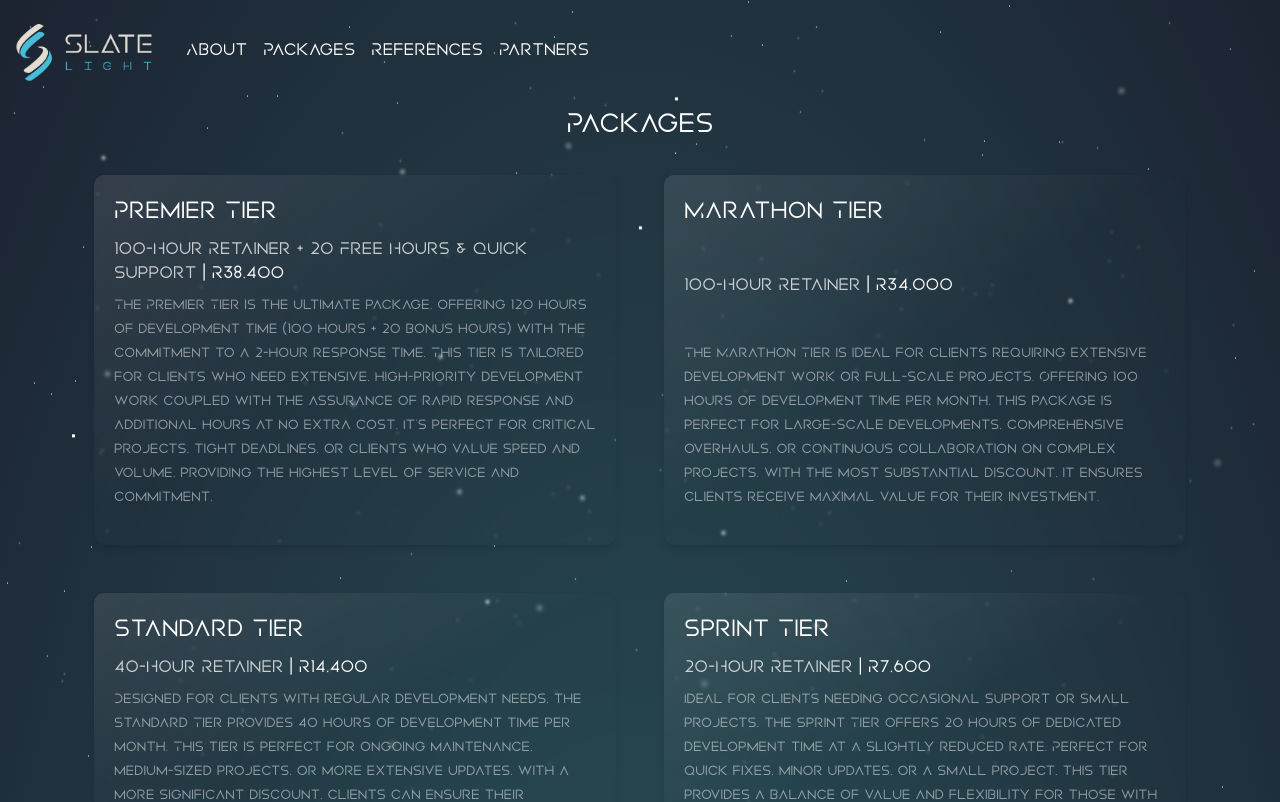
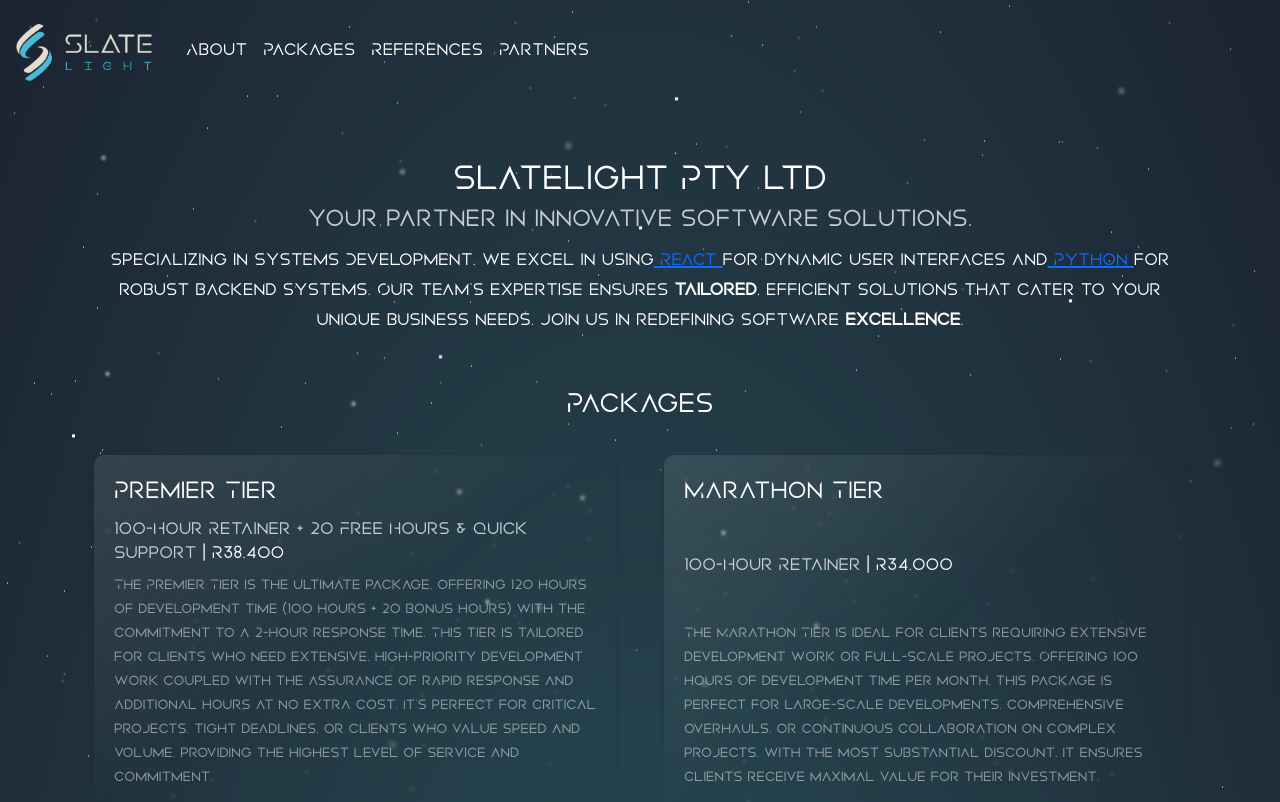
Before and after one commit to azreal1231/Slatelight-Website, a React (Vite) app: page / in a window 1280 px wide. Shown: the top 802 px of the page. Built offline with nearby package versions, Linux system fonts and the light colour scheme.

Commit message:
? save point

```diff
--- a/src/App.jsx
+++ b/src/App.jsx
@@ -1,5 +1,6 @@
 import { useState, useEffect } from 'react'
 import NavBar from './comps/navbar'
+import AboutComp from './comps/about'
 import RetainersComp from './comps/retainers'
 import AddonsComp from './comps/addons'
 import DisclaimerComp from './comps/disclaimer'
@@ -70,6 +71,9 @@
     </>
   : null}
   <div className="container">
+    <AboutComp/>
+  </div>
+  <div className="container">
     <RetainersComp/>
     <AddonsComp/>
   </div>
--- /dev/null
+++ b/src/comps/about.jsx
@@ -0,0 +1,31 @@
+import { useState, useEffect } from "react"
+
+const AboutComp = () => {
+const [compMounted, setCompMounted] = useState(false)
+
+useEffect(() => {
+    if(!compMounted){
+        setCompMounted(true)
+    }
+}, [compMounted])
+
+return <>
+    <div className="container text-white text-center" style={{'marginTop': '50px' , 'marginBottom': '50px'}} id="about">
+        <h3>
+            <span className="fs-1">Slatelight Pty Ltd</span> <br />
+            <span className="opacity-75">your partner in innovative software solutions. </span>
+        </h3>
+        <span className="fs-5">
+            Specializing in Systems Development, we excel in using
+            <a href="https://react.dev/" target="_blank">&nbsp;React&nbsp;</a>
+            for dynamic user interfaces and
+            <a href="https://www.python.org/" target="_blank">&nbsp;Python&nbsp;</a>
+            for robust backend systems.
+            Our team's expertise ensures <b>tailored</b>, efficient solutions that cater to your unique business needs.
+            Join us in redefining software <b>excellence</b>.
+        </span>
+    </div>
+</>
+}
+
+export default AboutComp
```
Also changed, not shown: src/comps/abount.jsx (deleted, +0 -19 lines).
